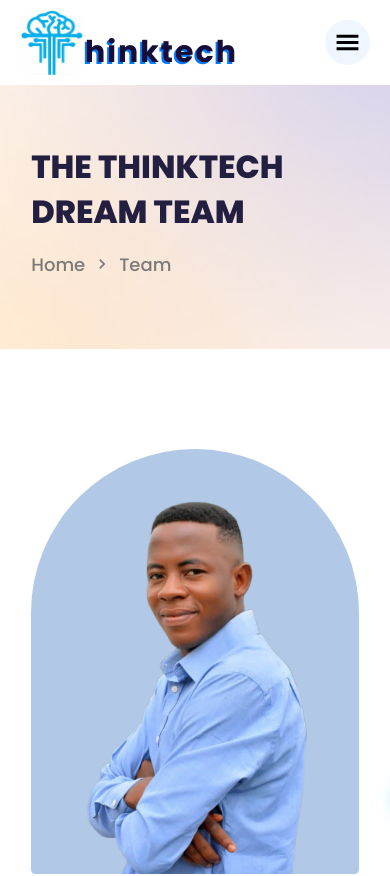
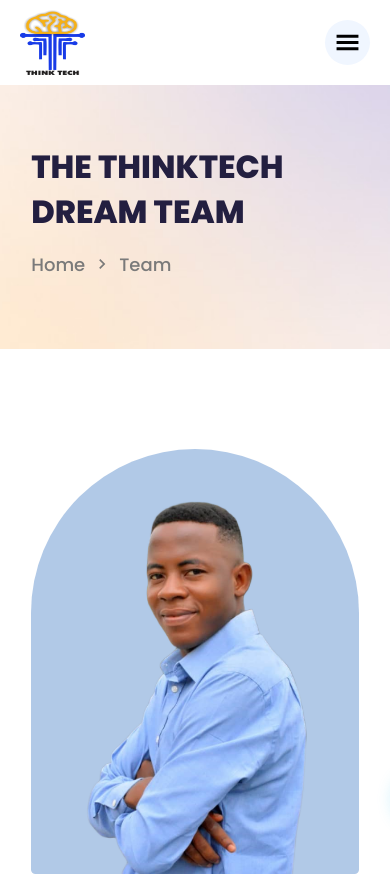
Before and after one commit to Klessy/Thinktech, a React (Vite) app: page /Team in a window 390 px wide. Shown: the top 876 px of the page. Built offline with nearby package versions, Linux system fonts and the light colour scheme; a web font is replaced by a local one.

Commit message:
Logo added with shadow

```diff
--- a/src/components/Navbar.jsx
+++ b/src/components/Navbar.jsx
@@ -2,7 +2,8 @@ import { useState } from "react";
 import { Link, NavLink } from "react-router-dom";
 import { GiHamburgerMenu } from "react-icons/gi";
 import { MdOutlineClose } from "react-icons/md";
-import Logo from "../assets/logo/logo.jpg";
+import Logo from "../assets/logo/thinktech.png";
+import ThinktechLogo from "../assets/logo/thinktech-logo.png";
 
 import { navLink } from "../data";
 
@@ -26,6 +27,7 @@ const Navbar = () => {
             className="thinktech-img"
           >
             <img src={Logo} alt="" className="thinktech-logo" />
+            <img src={ThinktechLogo} alt="" className="mobile-logo" />
             <span className="company_name">hinktech</span>
             {/* <h1>ThinkTech</h1> */}
           </Link>
--- a/src/components/styles/navbar.css
+++ b/src/components/styles/navbar.css
@@ -29,6 +29,16 @@ nav {
   height: 65px;
 }
 
+.mobile-logo {
+  width: 65px;
+  height: 65px;
+  display: none;
+}
+
+.mobile-logo img {
+  object-fit: cover;
+}
+
 .thinktech-img {
   object-fit: cover;
 }
@@ -39,7 +49,7 @@ nav {
   font-weight: 700;
   letter-spacing: 2px;
   color: var(--dark-blue);
-  text-shadow: -2px 1.5px var(--primary);
+  text-shadow: -1.5px 1.5px var(--primary);
 }
 
 .active-nav {
@@ -175,4 +185,18 @@ a {
     border: none;
     background: transparent;
   }
+
+  .company_name {
+    display: none;
+  }
+
+  .thinktech-logo {
+    display: none;
+  }
+
+  .mobile-logo {
+    width: 65px;
+    height: 65px;
+    display: block;
+  }
 }
```
Also changed, not shown: src/assets/logo/thinktech-logo.png (added), src/assets/logo/thinktech.png (added).
